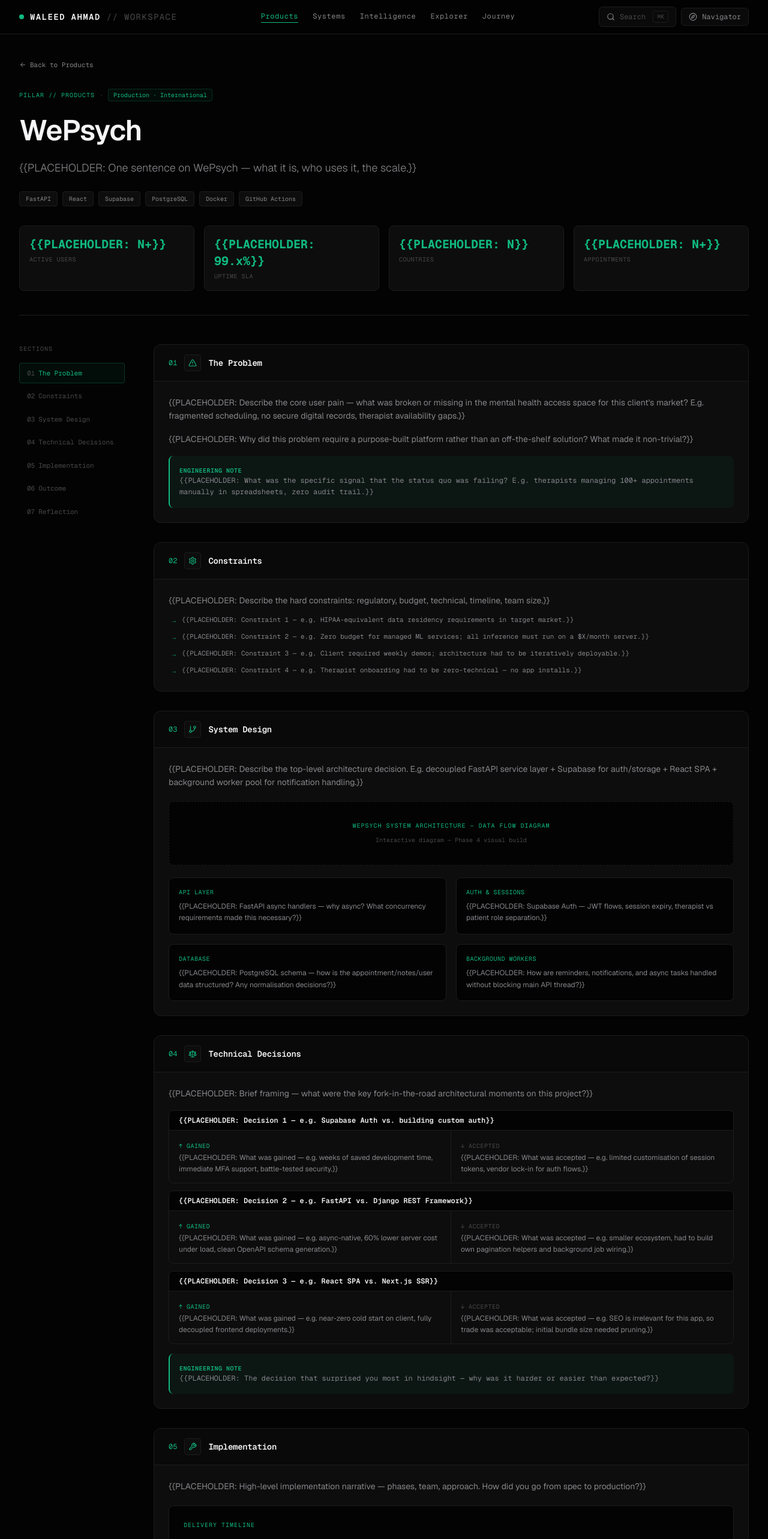
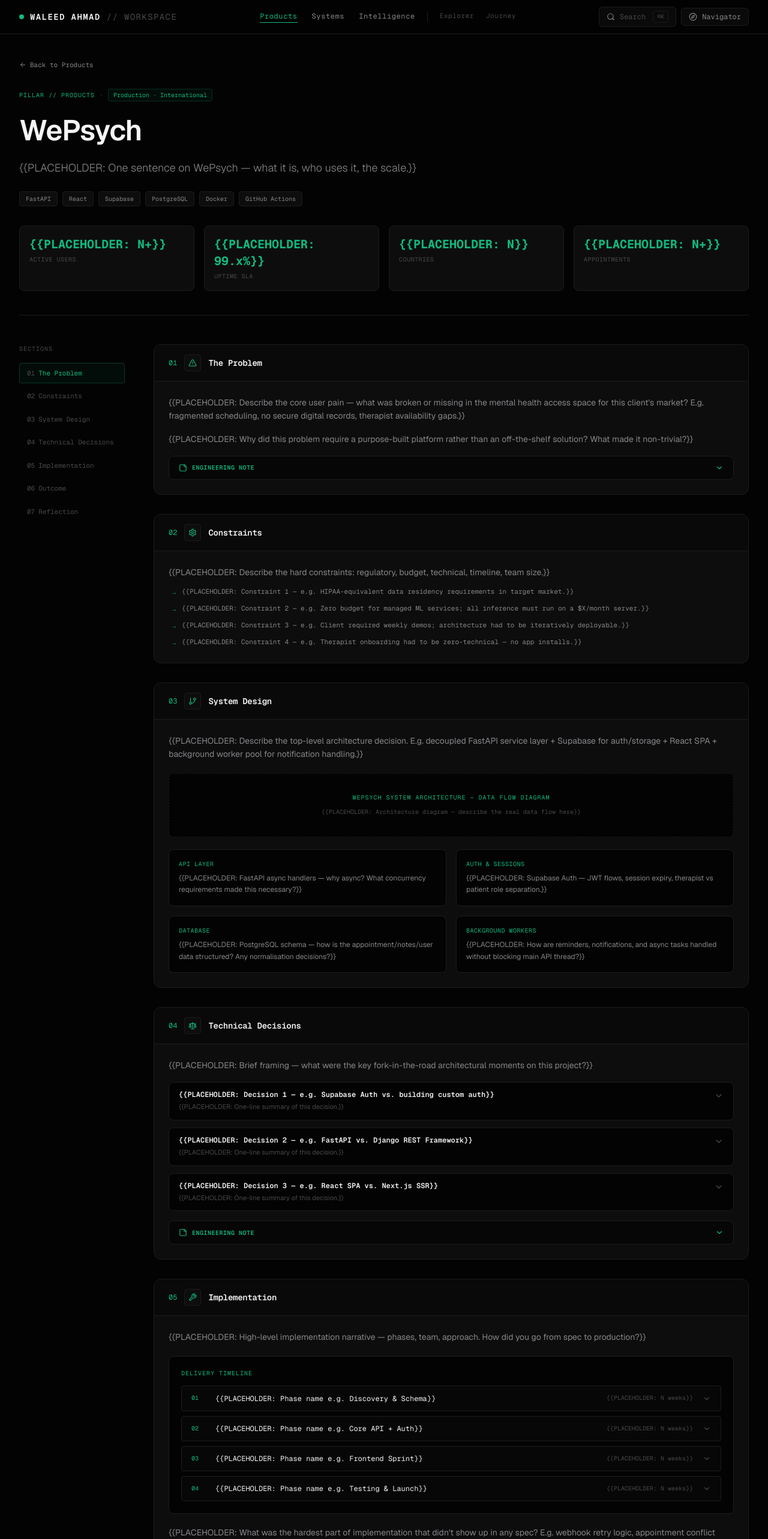
Before and after one commit to M-Waleed-Ahmad/me, a Next.js app: page /products/wepsych in a window 1280 px wide. Shown: the top 2566 px of the page at 60% size. Built offline with nearby package versions, Linux system fonts and the light colour scheme.

Commit message:
Minor FIx

```diff
--- a/src/app/products/wepsych/page.tsx
+++ b/src/app/products/wepsych/page.tsx
@@ -2,7 +2,7 @@
 
 import React from 'react';
 import CaseStudyLayout, {
-  EngineeringNote, Tradeoff, MetricCard, ArchDiagramPlaceholder,
+  EngineeringNote, Tradeoff, MetricCard, ArchDiagramPlaceholder, ImplementationTimeline,
   CaseStudySection, ProjectMeta
 } from '@/components/CaseStudyLayout';
 
@@ -126,25 +126,14 @@ const sections: CaseStudySection[] = [
     children: (
       <div className="space-y-5 text-sm text-text-secondary leading-relaxed">
         <p>{'{{PLACEHOLDER: High-level implementation narrative — phases, team, approach. How did you go from spec to production?}}'}</p>
-        {/* Process timeline placeholder */}
-        <div className="rounded-lg border border-border-muted bg-bg-dark p-6 space-y-3">
-          <p className="text-[10px] font-mono text-accent uppercase tracking-widest">Delivery Timeline</p>
-          {[
+        <ImplementationTimeline
+          phases={[
             { phase: '{{PLACEHOLDER: Phase name e.g. Discovery & Schema}}', duration: '{{PLACEHOLDER: N weeks}}', note: '{{PLACEHOLDER: Key output of this phase.}}' },
             { phase: '{{PLACEHOLDER: Phase name e.g. Core API + Auth}}',    duration: '{{PLACEHOLDER: N weeks}}', note: '{{PLACEHOLDER: Key output of this phase.}}' },
             { phase: '{{PLACEHOLDER: Phase name e.g. Frontend Sprint}}',    duration: '{{PLACEHOLDER: N weeks}}', note: '{{PLACEHOLDER: Key output of this phase.}}' },
             { phase: '{{PLACEHOLDER: Phase name e.g. Testing & Launch}}',   duration: '{{PLACEHOLDER: N weeks}}', note: '{{PLACEHOLDER: Key output of this phase.}}' },
-          ].map((row, i) => (
-            <div key={i} className="flex items-start gap-4 py-2.5 border-b border-border-muted last:border-0">
-              <span className="font-mono text-[10px] text-accent w-6 flex-shrink-0">{`0${i + 1}`}</span>
-              <div className="flex-1 min-w-0">
-                <p className="text-xs font-mono text-text-primary">{row.phase}</p>
-                <p className="text-[10px] text-text-muted mt-0.5">{row.note}</p>
-              </div>
-              <span className="text-[10px] font-mono text-text-muted flex-shrink-0">{row.duration}</span>
-            </div>
-          ))}
-        </div>
+          ]}
+        />
         <p>{'{{PLACEHOLDER: What was the hardest part of implementation that didn\'t show up in any spec? E.g. webhook retry logic, appointment conflict resolution, session expiry UX edge cases.}}'}</p>
       </div>
     ),
--- a/src/app/systems/page.tsx
+++ b/src/app/systems/page.tsx
@@ -1,11 +1,12 @@
 'use client';
 
 import React, { useEffect, useMemo, useState } from 'react';
-import { motion, useReducedMotion } from 'framer-motion';
+import { AnimatePresence, motion, useReducedMotion } from 'framer-motion';
 import {
   ArrowRight,
   Blocks,
   Braces,
+  ChevronDown,
   CheckCircle2,
   Code2,
   Database,
@@ -17,6 +18,7 @@ import {
   Settings2,
   ShieldCheck,
   Split,
+  StickyNote,
   Webhook,
   Workflow,
 } from 'lucide-react';
@@ -157,10 +159,37 @@ function EngineeringNote({
   title: string;
   children: React.ReactNode;
 }) {
+  const [isOpen, setIsOpen] = useState(false);
+
   return (
-    <aside className="border-l-2 border-accent bg-accent/5 px-4 py-3 font-mono text-xs leading-relaxed">
-      <p className="text-[10px] font-semibold uppercase tracking-widest text-accent">{title}</p>
-      <div className="mt-1 text-text-secondary">{children}</div>
+    <aside className="border border-border-muted bg-bg-panel font-mono text-xs">
+      <button
+        type="button"
+        onClick={() => setIsOpen((current) => !current)}
+        aria-expanded={isOpen}
+        className="flex w-full items-center justify-between gap-3 px-4 py-3 text-left text-accent transition-colors hover:text-accent-bright"
+      >
+        <span className="flex items-center gap-2 text-[10px] font-semibold uppercase tracking-widest">
+          <StickyNote className="h-3.5 w-3.5" />
+          {title}
+        </span>
+        <ChevronDown className={`h-3.5 w-3.5 transition-transform ${isOpen ? 'rotate-180' : ''}`} />
+      </button>
+      <AnimatePresence initial={false}>
+        {isOpen && (
+          <motion.div
+            initial={{ height: 0, opacity: 0 }}
+            animate={{ height: 'auto', opacity: 1 }}
+            exit={{ height: 0, opacity: 0 }}
+            transition={{ duration: 0.18 }}
+            className="overflow-hidden"
+          >
+            <div className="border-t border-border-muted px-4 py-3 text-text-secondary leading-relaxed">
+              {children}
+            </div>
+          </motion.div>
+        )}
+      </AnimatePresence>
     </aside>
   );
 }
--- a/src/components/CaseStudyLayout.tsx
+++ b/src/components/CaseStudyLayout.tsx
@@ -2,7 +2,8 @@
 
 import React, { useEffect, useRef, useState } from 'react';
 import Link from 'next/link';
-import { ArrowLeft, AlertTriangle, Settings, GitBranch, Scale, Wrench, BarChart2, Lightbulb } from 'lucide-react';
+import { AnimatePresence, motion } from 'framer-motion';
+import { ArrowLeft, AlertTriangle, Settings, GitBranch, Scale, Wrench, BarChart2, Lightbulb, ChevronDown, StickyNote } from 'lucide-react';
 
 export interface CaseStudySection {
   id: string;
@@ -178,30 +179,141 @@ export default function CaseStudyLayout({ meta, sections, headerExtra }: CaseStu
 
 /** Highlighted engineering note / marginalia */
 export function EngineeringNote({ children }: { children: React.ReactNode }) {
+  const [isOpen, setIsOpen] = useState(false);
+
   return (
-    <div className="mt-4 p-4 rounded-lg border-l-2 border-accent bg-accent/5 font-mono text-xs space-y-1">
-      <span className="text-accent font-semibold text-[10px] uppercase tracking-wider">Engineering Note</span>
-      <div className="text-text-secondary leading-relaxed">{children}</div>
+    <div className="mt-4 rounded-lg border border-border-muted bg-bg-dark/60 font-mono text-xs">
+      <button
+        type="button"
+        onClick={() => setIsOpen((current) => !current)}
+        aria-expanded={isOpen}
+        className="flex w-full items-center justify-between gap-3 px-4 py-3 text-left text-accent transition-colors hover:text-accent-bright"
+      >
+        <span className="flex items-center gap-2 text-[10px] font-semibold uppercase tracking-wider">
+          <StickyNote className="h-3.5 w-3.5" />
+          Engineering Note
+        </span>
+        <ChevronDown className={`h-3.5 w-3.5 transition-transform ${isOpen ? 'rotate-180' : ''}`} />
+      </button>
+      <AnimatePresence initial={false}>
+        {isOpen && (
+          <motion.div
+            initial={{ height: 0, opacity: 0 }}
+            animate={{ height: 'auto', opacity: 1 }}
+            exit={{ height: 0, opacity: 0 }}
+            transition={{ duration: 0.18 }}
+            className="overflow-hidden"
+          >
+            <div className="border-t border-border-muted px-4 py-3 text-text-secondary leading-relaxed">
+              {children}
+            </div>
+          </motion.div>
+        )}
+      </AnimatePresence>
     </div>
   );
 }
 
 /** Tradeoff comparison row */
-export function Tradeoff({ decision, pro, con }: { decision: string; pro: string; con: string }) {
+export function Tradeoff({
+  decision,
+  summary = '{{PLACEHOLDER: One-line summary of this decision.}}',
+  pro,
+  con,
+}: {
+  decision: string;
+  summary?: string;
+  pro: string;
+  con: string;
+}) {
+  const [isOpen, setIsOpen] = useState(false);
+
   return (
-    <div className="rounded-lg border border-border-muted overflow-hidden mb-3">
-      <div className="px-4 py-2 bg-bg-dark border-b border-border-muted">
-        <p className="text-xs font-mono text-text-primary font-semibold">{decision}</p>
-      </div>
-      <div className="grid grid-cols-1 sm:grid-cols-2 divide-y sm:divide-y-0 sm:divide-x divide-border-muted">
-        <div className="px-4 py-3 space-y-1">
-          <span className="text-[10px] font-mono text-accent uppercase tracking-wider">↑ Gained</span>
-          <p className="text-xs text-text-secondary leading-relaxed">{pro}</p>
-        </div>
-        <div className="px-4 py-3 space-y-1">
-          <span className="text-[10px] font-mono text-text-muted uppercase tracking-wider">↓ Accepted</span>
-          <p className="text-xs text-text-secondary leading-relaxed">{con}</p>
-        </div>
+    <div className="rounded-lg border border-border-muted overflow-hidden mb-3 bg-bg-dark">
+      <button
+        type="button"
+        onClick={() => setIsOpen((current) => !current)}
+        aria-expanded={isOpen}
+        className="flex w-full items-start justify-between gap-4 px-4 py-3 text-left transition-colors hover:bg-bg-panel"
+      >
+        <span className="min-w-0">
+          <span className="block text-xs font-mono text-text-primary font-semibold">{decision}</span>
+          <span className="mt-1 block text-[11px] text-text-muted leading-relaxed">{summary}</span>
+        </span>
+        <ChevronDown className={`mt-0.5 h-4 w-4 flex-shrink-0 text-text-muted transition-transform ${isOpen ? 'rotate-180' : ''}`} />
+      </button>
+      <AnimatePresence initial={false}>
+        {isOpen && (
+          <motion.div
+            initial={{ height: 0, opacity: 0 }}
+            animate={{ height: 'auto', opacity: 1 }}
+            exit={{ height: 0, opacity: 0 }}
+            transition={{ duration: 0.18 }}
+            className="overflow-hidden"
+          >
+            <div className="grid grid-cols-1 border-t border-border-muted sm:grid-cols-2 sm:divide-x divide-border-muted">
+              <div className="px-4 py-3 space-y-1">
+                <span className="text-[10px] font-mono text-accent uppercase tracking-wider">Gained</span>
+                <p className="text-xs text-text-secondary leading-relaxed">{pro}</p>
+              </div>
+              <div className="px-4 py-3 space-y-1 border-t border-border-muted sm:border-t-0">
+                <span className="text-[10px] font-mono text-text-muted uppercase tracking-wider">Accepted</span>
+                <p className="text-xs text-text-secondary leading-relaxed">{con}</p>
+              </div>
+            </div>
+          </motion.div>
+        )}
+      </AnimatePresence>
+    </div>
+  );
+}
+
+export function ImplementationTimeline({
+  phases,
+}: {
+  phases: { phase: string; duration: string; note: string }[];
+}) {
+  const [openIndex, setOpenIndex] = useState<number | null>(null);
+
+  return (
+    <div className="rounded-lg border border-border-muted bg-bg-dark p-5 space-y-3">
+      <p className="text-[10px] font-mono text-accent uppercase tracking-widest">Delivery Timeline</p>
+      <div className="space-y-2">
+        {phases.map((row, i) => {
+          const isOpen = openIndex === i;
+
+          return (
+            <div key={`${row.phase}-${i}`} className="rounded border border-border-muted bg-bg-panel/40">
+              <button
+                type="button"
+                onClick={() => setOpenIndex((current) => current === i ? null : i)}
+                aria-expanded={isOpen}
+                className="flex w-full items-center gap-4 px-4 py-3 text-left"
+              >
+                <span className="font-mono text-[10px] text-accent w-6 flex-shrink-0">{`0${i + 1}`}</span>
+                <span className="flex-1 min-w-0 text-xs font-mono text-text-primary">{row.phase}</span>
+                <span className="hidden sm:inline text-[10px] font-mono text-text-muted flex-shrink-0">{row.duration}</span>
+                <ChevronDown className={`h-3.5 w-3.5 text-text-muted transition-transform ${isOpen ? 'rotate-180' : ''}`} />
+              </button>
+              <AnimatePresence initial={false}>
+                {isOpen && (
+                  <motion.div
+                    initial={{ height: 0, opacity: 0 }}
+                    animate={{ height: 'auto', opacity: 1 }}
+                    exit={{ height: 0, opacity: 0 }}
+                    transition={{ duration: 0.18 }}
+                    className="overflow-hidden"
+                  >
+                    <div className="border-t border-border-muted px-4 py-3 pl-14">
+                      <p className="text-[10px] text-text-muted leading-relaxed">{row.note}</p>
+                      <p className="mt-2 sm:hidden text-[10px] font-mono text-text-muted">{row.duration}</p>
+                    </div>
+                  </motion.div>
+                )}
+              </AnimatePresence>
+            </div>
+          );
+        })}
       </div>
     </div>
   );
@@ -232,7 +344,9 @@ export function ArchDiagramPlaceholder({ label }: { label: string }) {
   return (
     <div className="mt-4 rounded-lg border border-dashed border-border-muted bg-bg-dark p-8 text-center space-y-2">
       <p className="text-[10px] font-mono text-accent uppercase tracking-widest">{label}</p>
-      <p className="text-[10px] font-mono text-text-muted">Interactive diagram — Phase 4 visual build</p>
+      <p className="text-[10px] font-mono text-text-muted">
+        {'{{PLACEHOLDER: Architecture diagram — describe the real data flow here}}'}
+      </p>
     </div>
   );
 }
--- a/src/components/Header.tsx
+++ b/src/components/Header.tsx
@@ -12,10 +12,13 @@ export default function Header() {
   const { toggleNavigator } = useNavigator();
   const { openSearch } = useSearch();
 
-  const navLinks = [
+  const primaryNavLinks = [
     { label: 'Products',     href: '/products' },
     { label: 'Systems',      href: '/systems' },
     { label: 'Intelligence', href: '/intelligence' },
+  ];
+
+  const secondaryNavLinks = [
     { label: 'Explorer',     href: '/explorer' },
     { label: 'Journey',      href: '/journey' },
   ];
@@ -39,8 +42,9 @@ export default function Header() {
         </Link>
 
         {/* Desktop nav */}
-        <nav className="hidden lg:flex items-center gap-6" aria-label="Main navigation">
-          {navLinks.map((link) => (
+        <nav className="hidden lg:flex items-center gap-5" aria-label="Main navigation">
+          <div className="flex items-center gap-6">
+            {primaryNavLinks.map((link) => (
               <Link
                 key={link.href}
                 href={link.href}
@@ -53,6 +57,23 @@ export default function Header() {
                 {link.label}
               </Link>
             ))}
+          </div>
+          <span className="h-4 w-px bg-border-muted" aria-hidden="true" />
+          <div className="flex items-center gap-5">
+            {secondaryNavLinks.map((link) => (
+              <Link
+                key={link.href}
+                href={link.href}
+                className={`text-[11px] font-mono tracking-wider transition-all pb-0.5 border-b ${
+                  isActive(link.href)
+                    ? 'text-accent border-accent/70'
+                    : 'text-text-muted border-transparent hover:text-text-secondary hover:border-border-muted'
+                }`}
+              >
+                {link.label}
+              </Link>
+            ))}
+          </div>
         </nav>
 
         {/* Right controls */}
```
Also changed, not shown: src/app/page.tsx (+25 -5 lines). Lines whose indentation alone changed are shown as unchanged.
